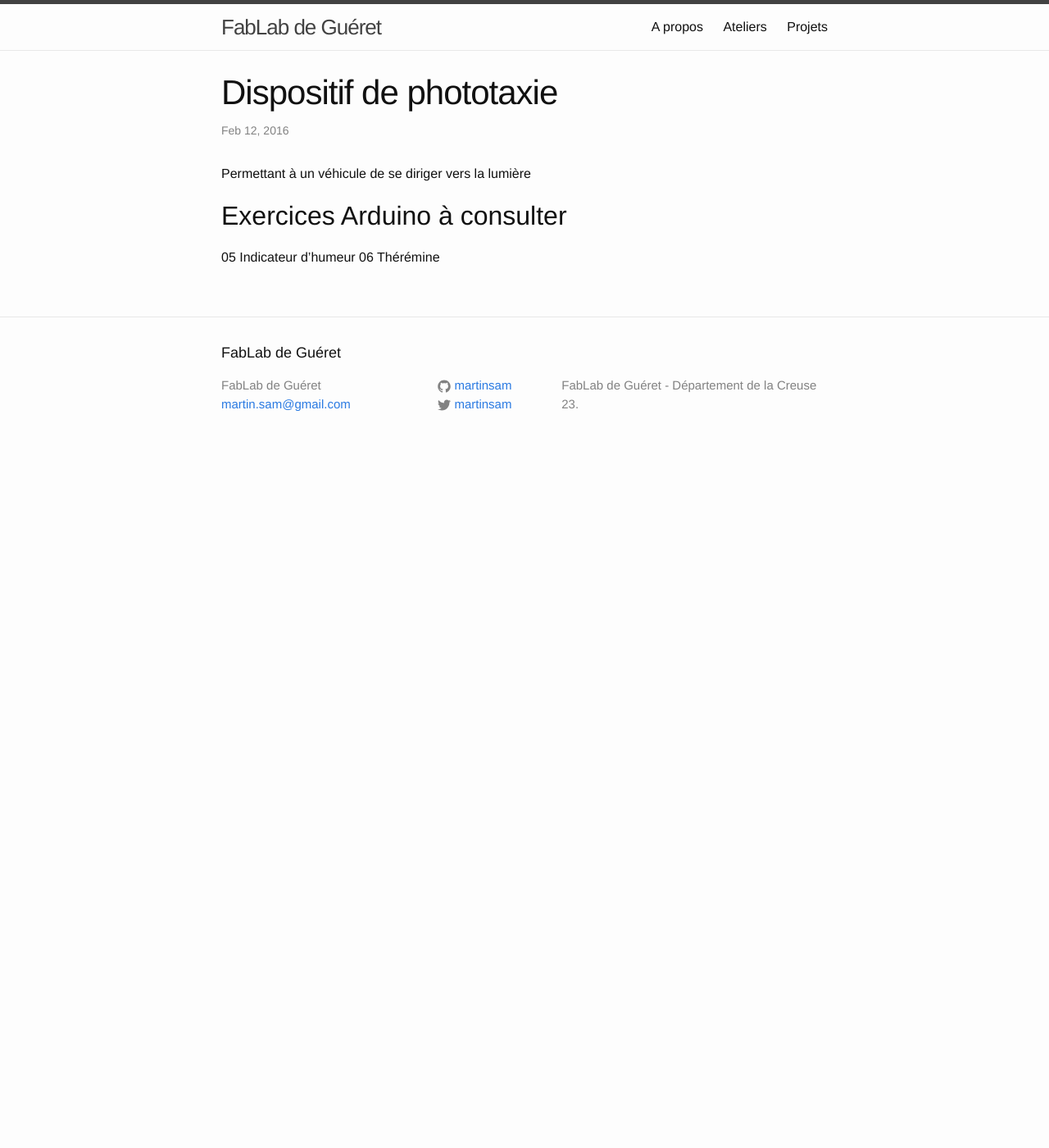
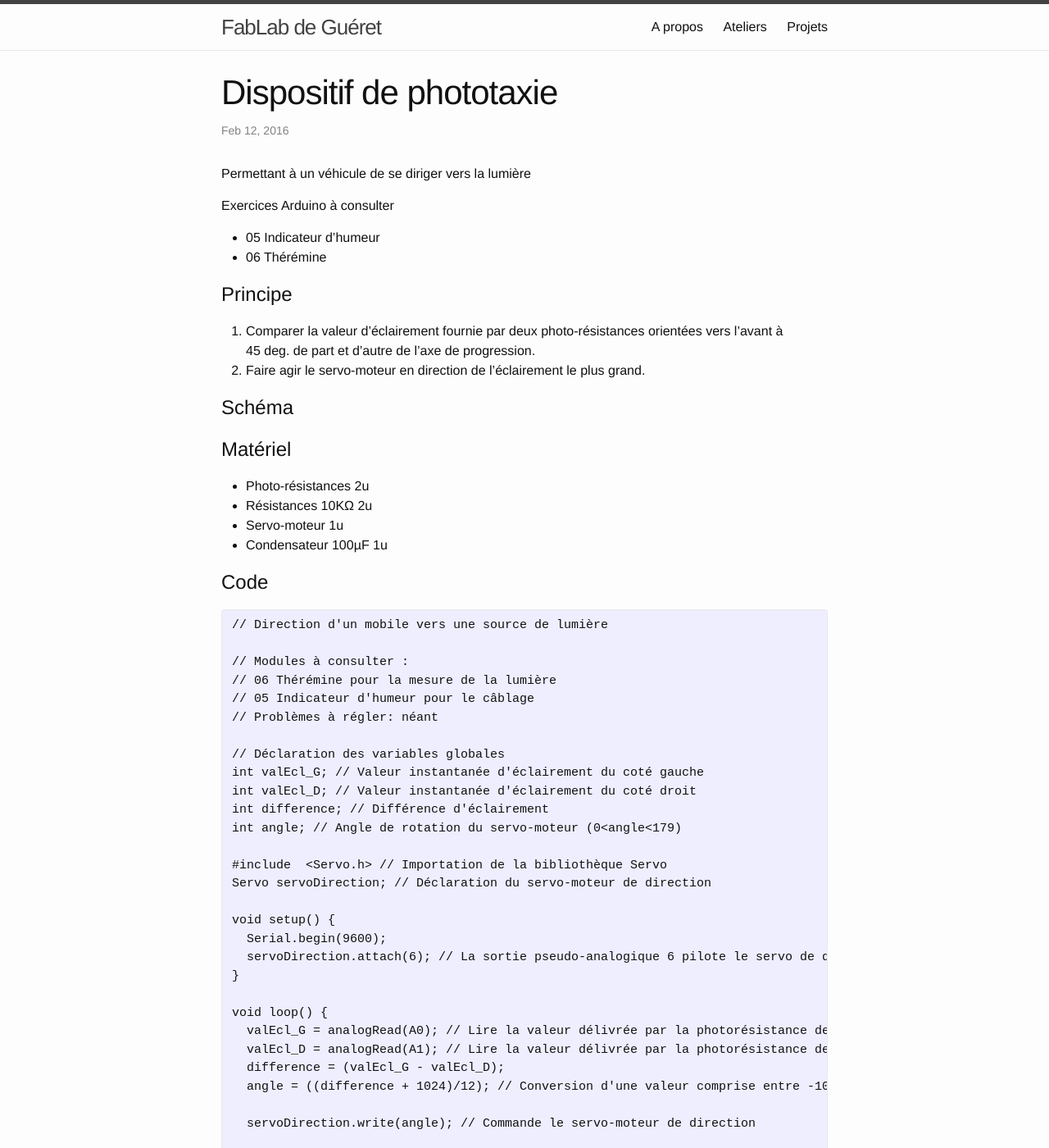
Before and after one commit to fablabgueret/fablabgueret.github.io, a Jekyll site: the page built from _posts/2016-02-12-dispositif-de-phototaxie.markdown, in a window 1280 px wide and 1400 px high. Shown: the whole window at 82% size. Built offline with Jekyll 4.4.1, drawn with Linux system fonts in a browser that asks for light colours; some of the changed text lies outside the part shown.

Commit message:
Update 2016-02-12-dispositif-de-phototaxie.markdown

```diff
--- a/_posts/2016-02-12-dispositif-de-phototaxie.markdown
+++ b/_posts/2016-02-12-dispositif-de-phototaxie.markdown
@@ -8,6 +8,66 @@ categories: arduino
 
 Permettant à un véhicule de se diriger vers la lumière
 
-## Exercices Arduino à consulter
-05 Indicateur d'humeur
-06 Thérémine
+ Exercices Arduino à consulter
+- 05 Indicateur d'humeur
+- 06 Thérémine
+
+
+# Principe
+1. Comparer la valeur d'éclairement fournie par deux photo-résistances orientées vers l'avant à 45 deg. de part et d'autre de l'axe de progression.
+2. Faire agir le servo-moteur en direction de l'éclairement le plus grand.
+
+# Schéma
+
+
+# Matériel
+- Photo-résistances		2u
+- Résistances 10KΩ		2u
+- Servo-moteur		    1u
+- Condensateur 100µF	1u
+
+
+# Code
+
+{% highlight arduino %}
+// Direction d'un mobile vers une source de lumière
+
+// Modules à consulter :
+// 06 Thérémine pour la mesure de la lumière
+// 05 Indicateur d'humeur pour le câblage
+// Problèmes à régler: néant
+
+// Déclaration des variables globales
+int valEcl_G; // Valeur instantanée d'éclairement du coté gauche
+int valEcl_D; // Valeur instantanée d'éclairement du coté droit
+int difference; // Différence d'éclairement
+int angle; // Angle de rotation du servo-moteur (0<angle<179)
+
+#include  <Servo.h> // Importation de la bibliothèque Servo
+Servo servoDirection; // Déclaration du servo-moteur de direction
+
+void setup() {
+  Serial.begin(9600);
+  servoDirection.attach(6); // La sortie pseudo-analogique 6 pilote le servo de direction
+}
+
+void loop() {
+  valEcl_G = analogRead(A0); // Lire la valeur délivrée par la photorésistance de gauche
+  valEcl_D = analogRead(A1); // Lire la valeur délivrée par la photorésistance de droite
+  difference = (valEcl_G - valEcl_D);
+  angle = ((difference + 1024)/12); // Conversion d'une valeur comprise entre -1024 et +1024 en une valeur comprise entre 0 et 179
+
+  servoDirection.write(angle); // Commande le servo-moteur de direction
+
+  Serial.print("Gauche : ");
+  Serial.print(valEcl_G);
+  Serial.print("     Droite : ");
+  Serial.print(valEcl_D);
+  Serial.print("     Difference : ");
+  Serial.print(difference);
+  Serial.print("     Angle : ");
+  Serial.println(angle);
+
+  delay(100);
+}
+{% endhighlight %}
```
